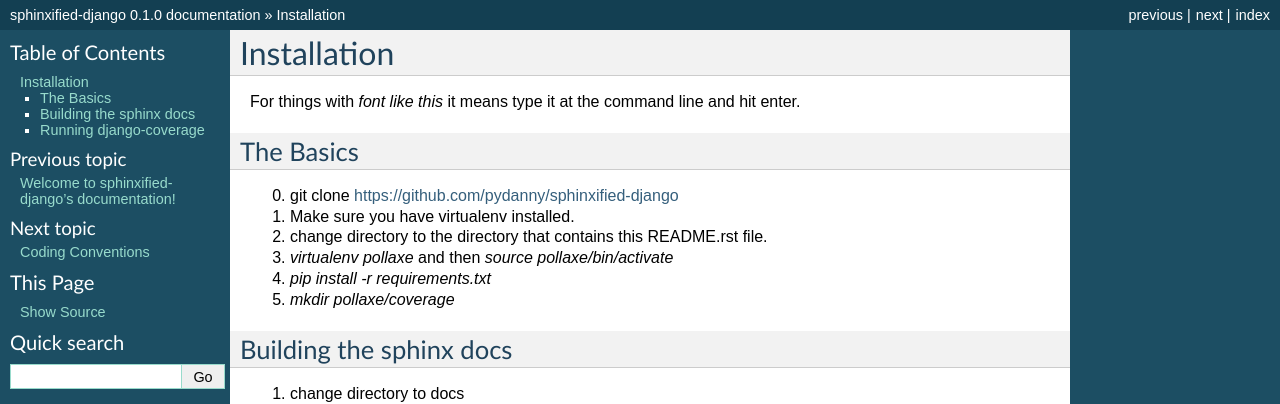
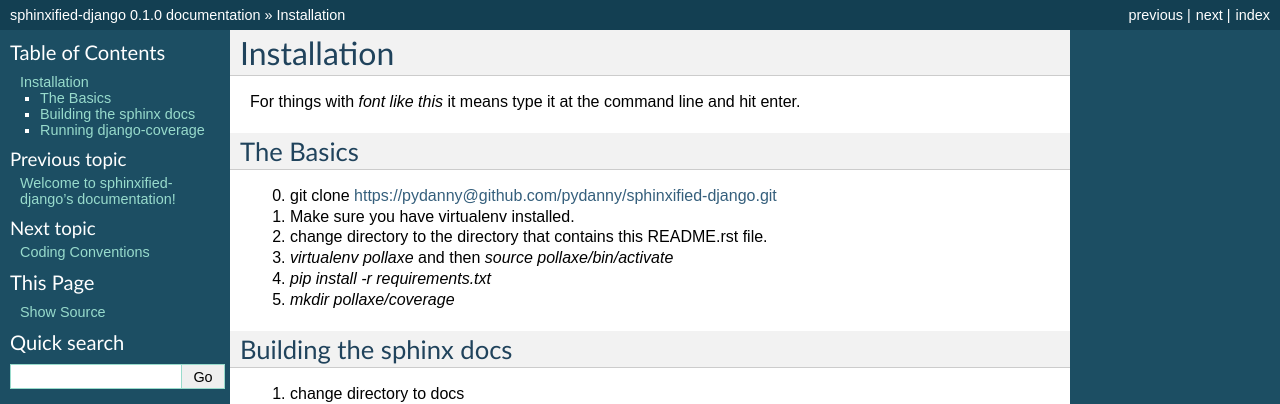
Before and after one commit to pydanny/django-party-pack, a Sphinx documentation site: the page built from docs/install.rst, in a window 1280 px wide. Shown: the top 404 px of the page. Built offline with Sphinx 7.4.7, drawn with Linux system fonts in a browser that asks for light colours; part of the change alters nothing that is shown.

Commit message:
Install fix

```diff
--- a/docs/install.rst
+++ b/docs/install.rst
@@ -7,7 +7,7 @@ For things with `font like this` it means type it at the command line and hit en
 The Basics
 ===========
 
-0. git clone https://github.com/pydanny/sphinxified-django
+0. git clone https://pydanny@github.com/pydanny/sphinxified-django.git
 1. Make sure you have virtualenv installed.
 2. change directory to the directory that contains this README.rst file.
 3. `virtualenv pollaxe` and then `source pollaxe/bin/activate`
```
